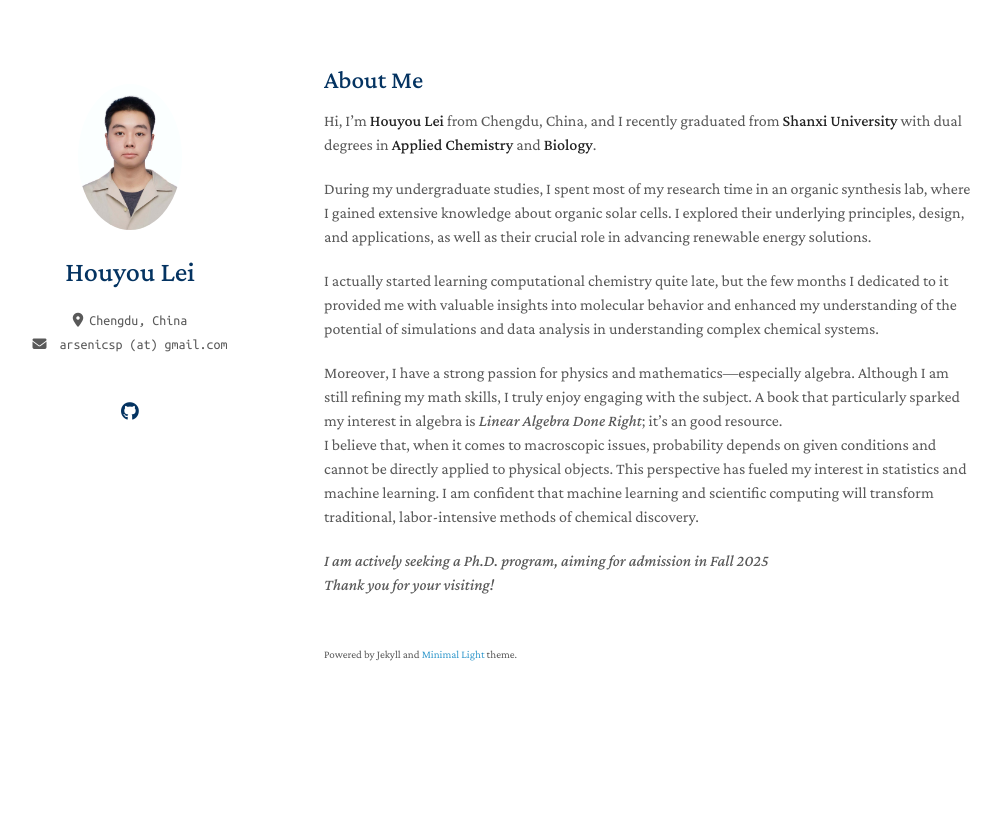
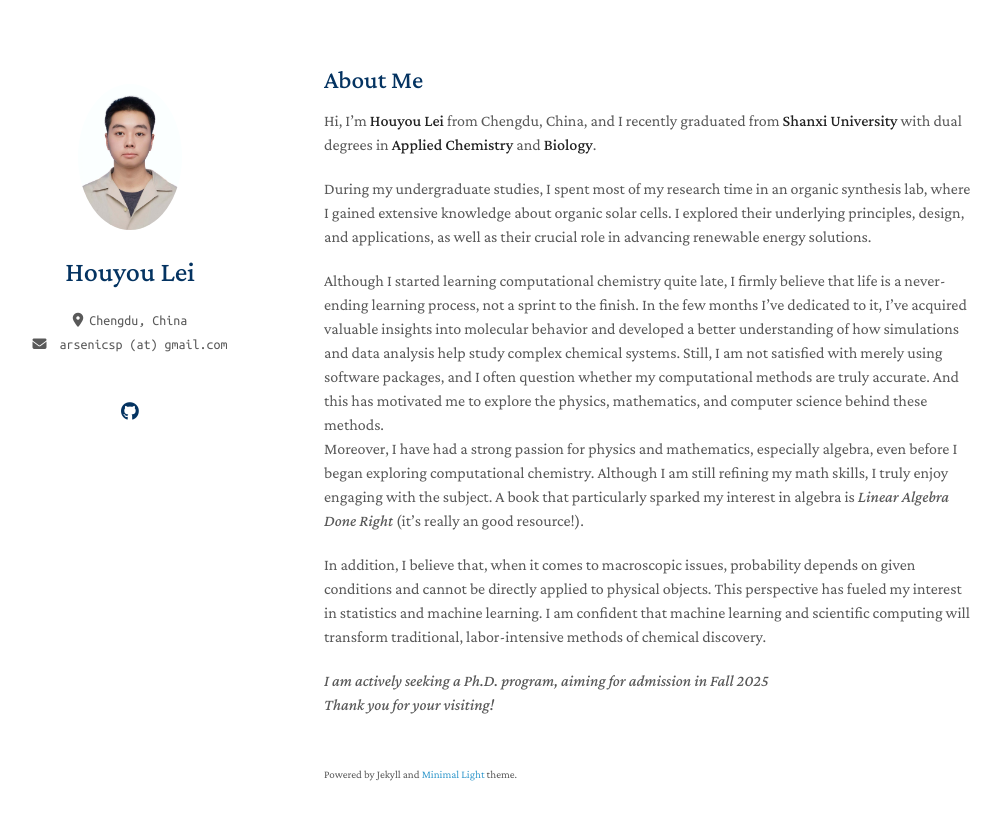
Before and after one commit to LeiHoyo/LeiHoyo.github.io, a Jekyll site: the page built from index.md, in a window 1280 px wide. Shown: the top 820 px of the page, without its empty margins (146-1147 px from the left). Built offline with Jekyll 4.4.1, drawn with Linux system fonts in a browser that asks for light colours; a style sheet for code colours, icons or effects is not loaded; our own code applies the rules of GitHub Pages for plain Markdown files.

Commit message:
Update index.md

```diff
--- a/index.md
+++ b/index.md
@@ -7,10 +7,10 @@ Hi, I'm **Houyou Lei** from Chengdu, China, and I recently graduated from **Shan
 
 During my undergraduate studies, I spent most of my research time in an organic synthesis lab, where I gained extensive knowledge about organic solar cells. I explored their underlying principles, design, and applications, as well as their crucial role in advancing renewable energy solutions.
 
-I actually started learning computational chemistry quite late, but the few months I dedicated to it provided me with valuable insights into molecular behavior and enhanced my understanding of the potential of simulations and data analysis in understanding complex chemical systems.
+Although I started learning computational chemistry quite late, I firmly believe that life is a never-ending learning process, not a sprint to the finish. In the few months I’ve dedicated to it, I’ve acquired valuable insights into molecular behavior and developed a better understanding of how simulations and data analysis help study complex chemical systems. Still, I am not satisfied with merely using software packages, and I often question whether my computational methods are truly accurate. And this has motivated me to explore the physics, mathematics, and computer science behind these methods.
+Moreover, I have had a strong passion for physics and mathematics, especially algebra, even before I began exploring computational chemistry. Although I am still refining my math skills, I truly enjoy engaging with the subject. A book that particularly sparked my interest in algebra is *Linear Algebra Done Right* (it's really an good resource!).
 
-Moreover, I have a strong passion for physics and mathematics—especially algebra. Although I am still refining my math skills, I truly enjoy engaging with the subject. A book that particularly sparked my interest in algebra is *Linear Algebra Done Right*; it's an good resource.
-I believe that, when it comes to macroscopic issues, probability depends on given conditions and cannot be directly applied to physical objects. This perspective has fueled my interest in statistics and machine learning. I am confident that machine learning and scientific computing will transform traditional, labor-intensive methods of chemical discovery.
+In addition, I believe that, when it comes to macroscopic issues, probability depends on given conditions and cannot be directly applied to physical objects. This perspective has fueled my interest in statistics and machine learning. I am confident that machine learning and scientific computing will transform traditional, labor-intensive methods of chemical discovery.
 
 *I am actively seeking a Ph.D. program, aiming for admission in Fall 2025*
 *Thank you for your visiting!*
```
